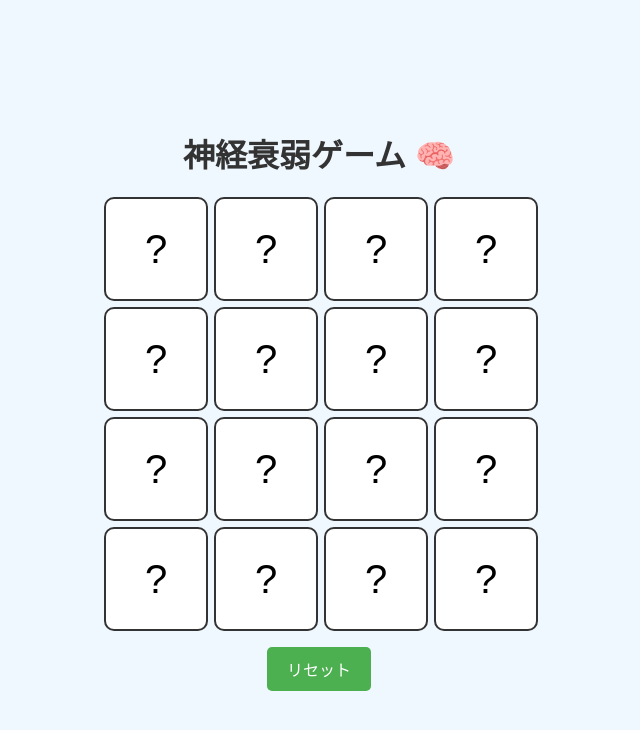
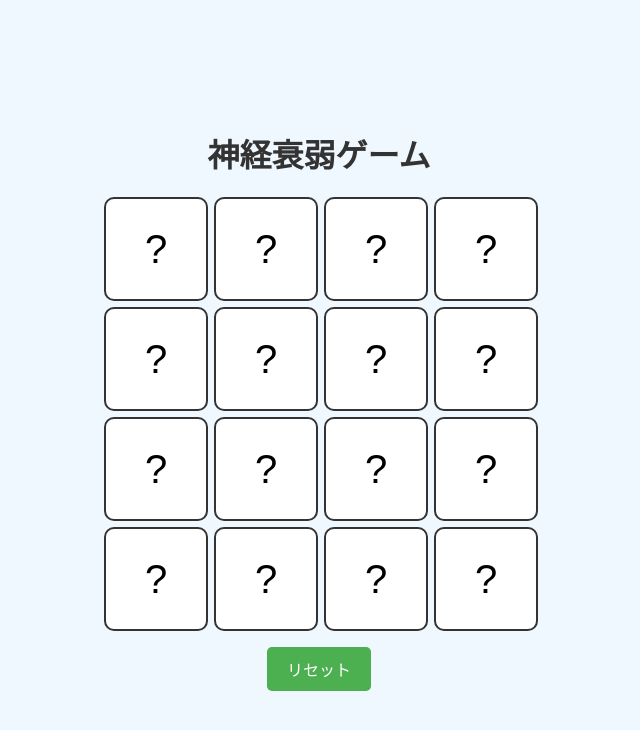
Before and after one commit to HarunaMatsumoto/github.io, a plain HTML site: page index.html in a window 1280 px wide. Shown: the whole page, without its empty margins (321-961 px from the left). Drawn offline with Linux system fonts and the light colour scheme.

Commit message:
Update index.html

```diff
--- a/index.html
+++ b/index.html
@@ -7,7 +7,7 @@
     <link rel="stylesheet" href="style.css">
 </head>
 <body>
-    <h1>神経衰弱ゲーム 🧠</h1>
+    <h1>神経衰弱ゲーム</h1>
     <div id="game-board"></div>
     <button id="reset-button">リセット</button>
 
```
